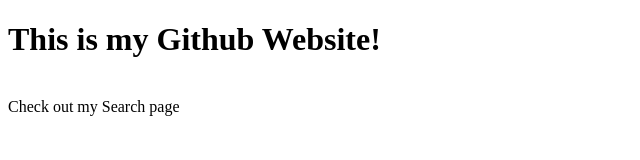
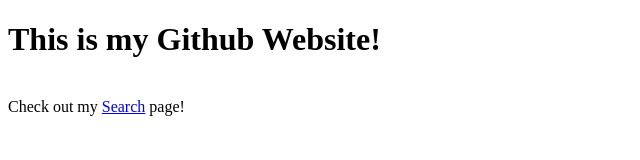
Before and after one commit to gokulakn/gokulakn.github.io, a plain HTML site: page index.html in a window 1280 px wide. Shown: the full height of the page, 0-640 px from the left. Drawn offline with Linux system fonts and the light colour scheme.

Commit message:
Provided linking

```diff
--- a/index.html
+++ b/index.html
@@ -8,6 +8,6 @@
     <body>
         <h1>This is my Github Website!</h1>
         <br>
-        Check out my Search page
+        Check out my <a href="search.html">Search</a> page!
     </body>
 </html>
```
